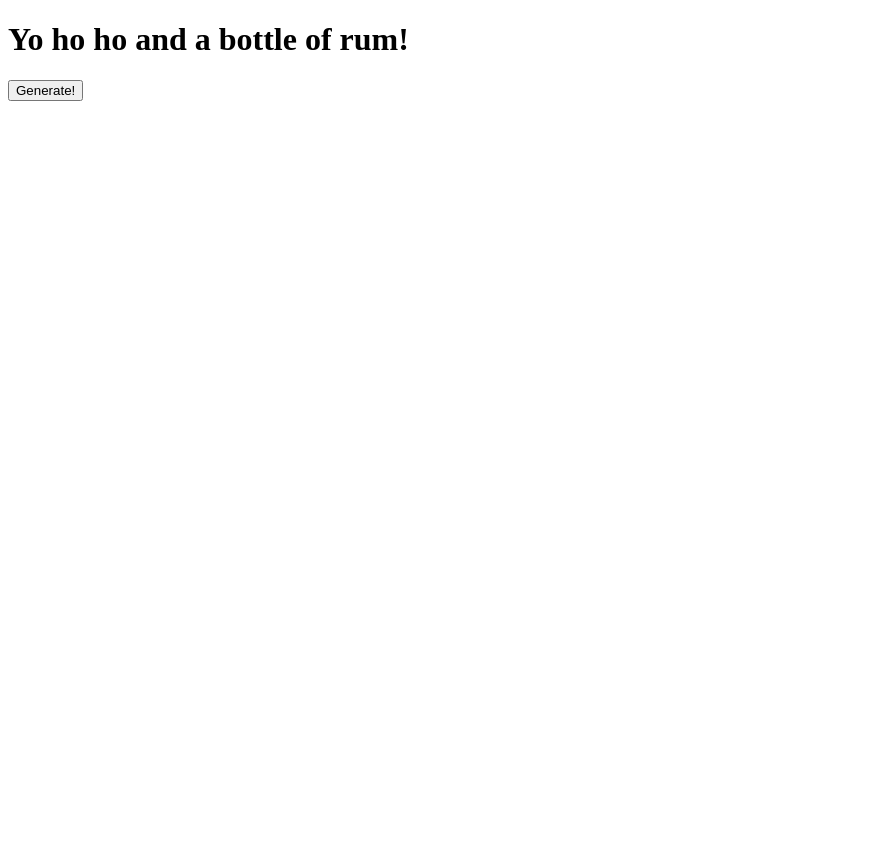
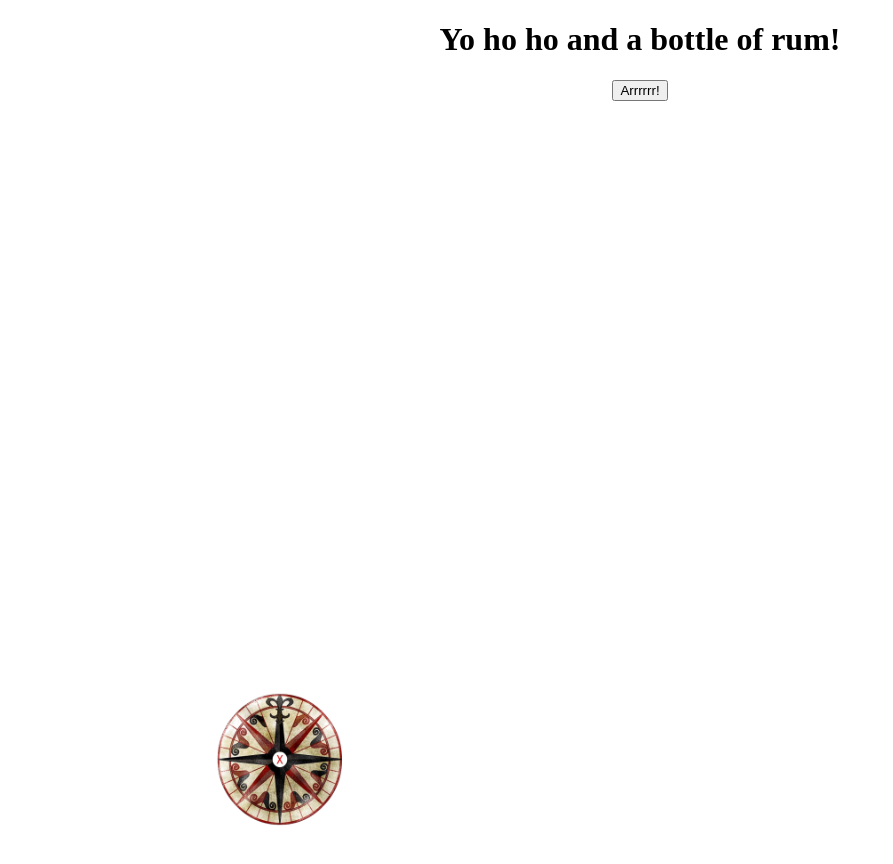
Before and after one commit to Rohitp/long-johns-silver, a plain HTML site: page index.html in a window 1280 px wide. Shown: the whole page, without its empty margins (0-893 px from the left). Drawn offline with Linux system fonts and the light colour scheme.

Commit message:
added compass

```diff
--- a/index.html
+++ b/index.html
@@ -1,15 +1,27 @@
 <!DOCTYPE html>
 <html>
     <head>
-    </head>
+        <style>
+            .compass {
+                position:relative;
+                left:200px;
+                bottom:200px;
+            }
+        </style>
+
         <script type="text/javascript" src="js/noise.js"></script>
         <script type="text/javascript" src="js/random.js"></script>
         <script type="text/javascript" src="js/arr.js"></script>
+        <script type = "text/javascript">
+
+        </script>
+    </head>
     <body>
-        <h1>Yo ho ho and a bottle of rum!</h1>
-        <button id="generate" onclick="findBooty(document.getElementById('canvas'))">Generate!</button>
+        <center><h1>Yo ho ho and a bottle of rum!</h1></center>
+        <center><button id="Arrrrrr" onclick="findBooty(document.getElementById('canvas'))">Arrrrrr!</button></center>
         <br>
         <br>
-        <canvas width="900" height="750" id="canvas" style="background-color: white;">
+        <center><canvas width="900" height="750" id="canvas" style="background-color: white;"></center>
+        <img src="res/OldWindrose.png" alt="Compass" height="142" width="142" class = "compass">
     </body>
 </html>
```
